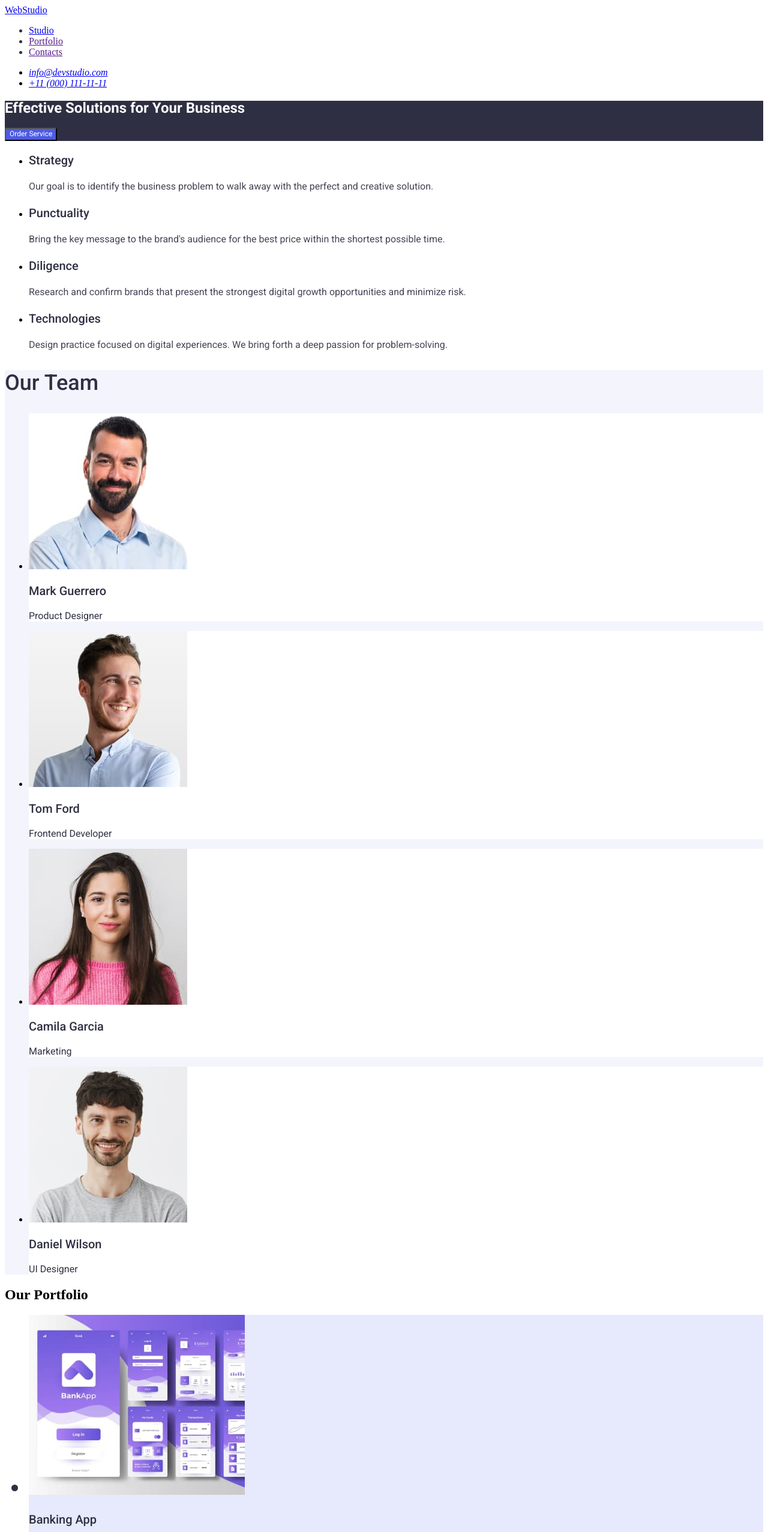
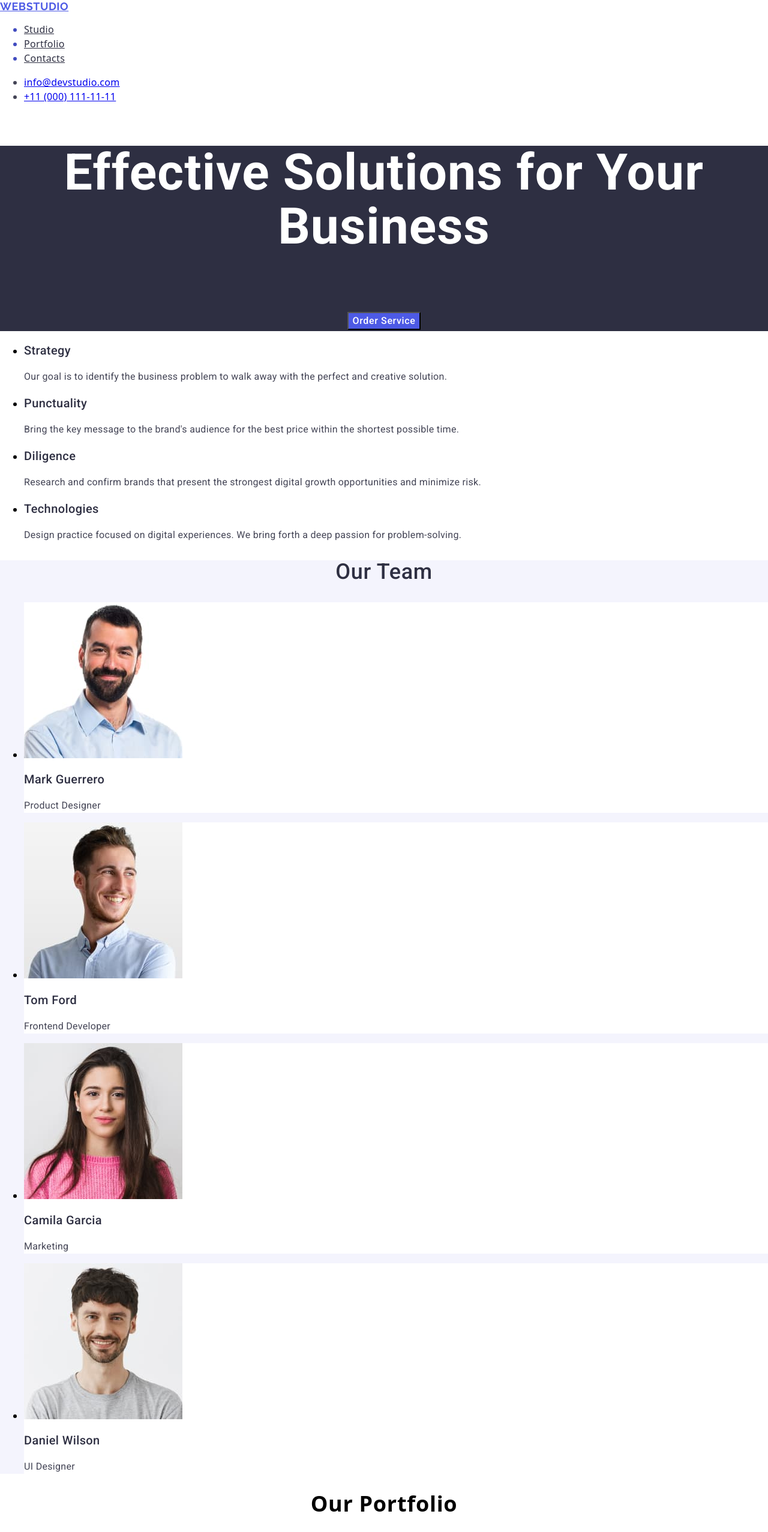
Before and after one commit to vitalia-m/goit-markup-hw-02, a plain HTML site: page index.html in a window 1280 px wide. Shown: the top 2554 px of the page at 60% size. Drawn offline with nearby package versions, Linux system fonts and the light colour scheme.

Commit message:
add index file

```diff
--- a/css/styles.css
+++ b/css/styles.css
@@ -1,57 +1,77 @@
 .header {
   background-color: white;
 }
+.address {
+  font-style: normal;
+  line-height: 1.5;
+  letter-spacing: 0.02em;
+  color: #434455;
+}
+.address:hover .address:focus {
+   #404bbf
+}
 .nav {
+  color: #2e2f42;
+}
+.logo {
+  font-family: 'Raleway', sans-serif;
+  font-weight: 700;
+  font-size: 18px;
+  line-height: 1.17;
+  letter-spacing: 0.03em;
+  text-transform: uppercase;
+  color: #4d5ae5;
+}
+.nav.studio {
   color: #2e2f42;
 }
 .nav:hover,
 .nav:focus {
   color: #404bbf;
 }
+.address .contacts:hover .address .contacts:focus {
+  color: #404bb;
+}
+.menu {
+  font-weight: 500;
+  line-height: 1.5;
+  letter-spacing: 0.02em;
+  color: #2e2f42;
+}
 .main-title {
-  font-family: 'Roboto', serif;
+font-family: 'Roboto', serif;
   font-weight: 700;
   font-style: normal;
-  font: size 56px;
+  font-size: 56px;
   line-height: 1.07;
   color: white;
   background-color: #2e2f42;
+  text-align: center;
+  letter-spacing: 0.02em;
 }
 
 .body {
-  color: white;
+  color: #434455;
+  background-color: #ffffff;
   font-size: 16px;
   line-height: 1.5;
-  font-family: .roboto-regular {
-    font-family: 'Roboto', sans-serif;
-    font-weight: 400;
-    font-style: normal;
-  }
+  font-family: 'Roboto', sans-serif;
+}
 
-  .roboto-medium {
-    font-family: 'Roboto', sans-serif;
-    font-weight: 500;
-    font-style: normal;
-  }
-
-  .roboto-bold {
-    font-family: 'Roboto', sans-serif;
-    font-weight: 700;
-    font-style: normal;
-  }
-}
 .main-title .order-button {
   color: white;
   background-color: #4d5ae5;
-  font-family: 'Roboto';
-  font-weight: regular;
-  font-size: 12px;
-  line-height: 1.3;
+  font-family: "Roboto", sans-serif;
+  font-weight: 500;
+  font-size: 16px;
+  line-height: 1.5;
+  letter-spacing: 0.04em;
 }
 .order-button {
   cursor: pointer;
 }
-.main-title .order-button:hover {
+.main-title .order-button:hover
+.main-title .order-button:focus{
   background-color: #404bbf;
 }
 .advantages-title {
@@ -59,6 +79,8 @@
   font-weight: 500;
   font-size: 20px;
   color: #2e2f42;
+  line-height: 1.2;
+  letter-spacing: 0.02em;
 }
 .advantages-descr {
   color: #434455;
@@ -66,6 +88,7 @@
   font-weight: regular;
   font-size: 16px;
   line-height: 1.5;
+  letter-spacing: 0.02em;
 }
 .team {
   background-color: #f4f4fd;
@@ -76,6 +99,10 @@
   font-family: 'Roboto';
   font-weight: 500;
   font-size: 36px;
+  line-height: 1.11;
+  text-align: center;
+  letter-spacing: 0.02em;
+  text-transform: capitalize;
 }
 .team-repr {
   background-color: white;
@@ -85,12 +112,23 @@
   font-weight: 500;
   font-size: 20px;
   color: #2e2f42;
+  line-height: 1.2;
+  letter-spacing: 0.02em;
 }
 .team-position {
-  color: #2e2f42;
+  color: #434455;
   font-family: 'Roboto';
   font-weight: regular;
   font-size: 16px;
+  line-height: 1.5;
+  letter-spacing: 0.02em;
+}
+.portfolio-title{
+  font-size: 36px;
+  line-height: 1.11;
+  text-align: center;
+  letter-spacing: 0.02em;
+  text-transform: capitalize;
 }
 .portfolio-repr {
   background-color: #e7e9fc;
@@ -104,12 +142,16 @@
   font-family: 'Roboto';
   font-weight: 500;
   font-size: 20px;
+  line-height: 1.2;
+  letter-spacing: 0.02em;
 }
 .portfolio-descr {
-  color: #2e2f42;
+  color: #434455;
   font-family: 'Roboto';
   font-weight: regular;
   font-size: 16px;
+  line-height: 1.5;
+  letter-spacing: 0.02rem;
 }
 .footer {
   background-color: #2e2f42;
--- a/index.html
+++ b/index.html
@@ -1,6 +1,11 @@
 <!DOCTYPE html>
 <html lang="en">
   <head>
+    <link
+      rel="stylesheet"
+      href="https://cdn.jsdelivr.net/npm/modern-normalize/modern-normalize.css"
+    />
+
     <meta charset="UTF-8" />
     <meta name="viewport" content="width=device-width, initial-scale=1.0" />
     <title>WebStudio</title>
@@ -14,8 +19,10 @@
   </head>
   <body>
     <header class="header">
-      <a class="logo" href="./index.html">Web<span>Studio</span></a>
       <nav class="nav">
+        <a class="logo" href="./index.html"
+          >Web<span class="studio">Studio</span></a
+        >
         <ul>
           <li><a class="menu" href="./index.html">Studio</a></li>
           <li><a class="menu" href="">Portfolio</a></li>
```
